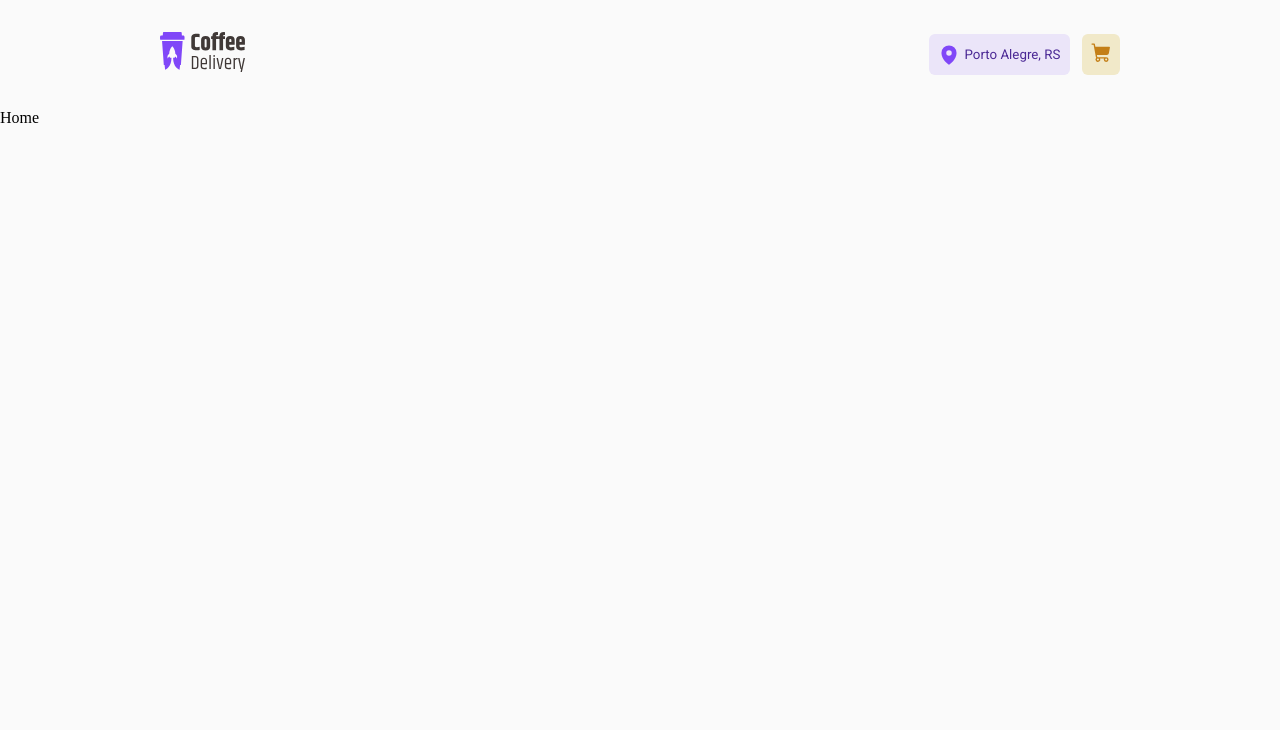
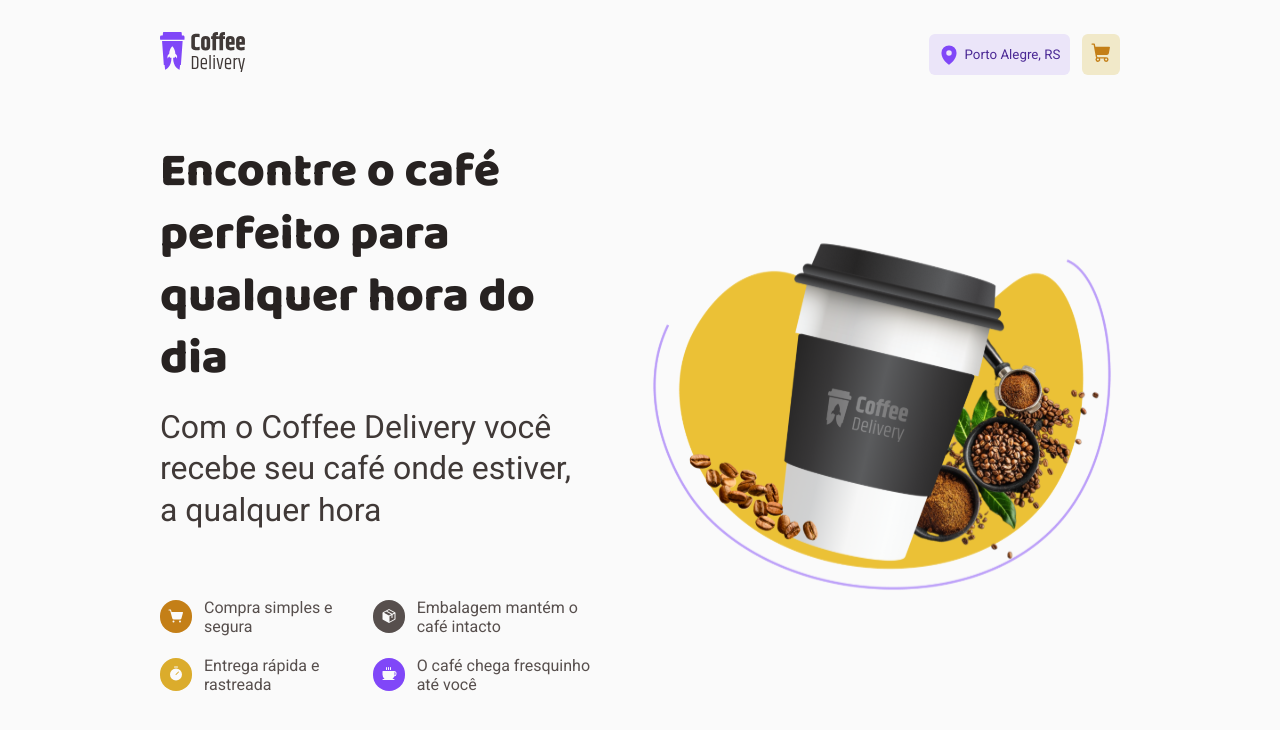
Before and after one commit to aline-doleron/ignite-coffee-delivery, a React (Vite) app: page / in a window 1280 px wide. Shown: the top 730 px of the page. Built offline with nearby package versions, Linux system fonts and the light colour scheme; the HTML template or start-up script is replaced by a standard one.

Commit message:
Add Home presentation

```diff
--- a/src/Router.tsx
+++ b/src/Router.tsx
@@ -1,12 +1,13 @@
 
 import { Route, Routes } from "react-router-dom";
 import { DefaultLayout } from "./layouts/DefaultLayout";
+import { Home } from "./pages/Home";
 
 export function Router() {
     return (
         <Routes>
             <Route path="/" element={<DefaultLayout />} >
-                <Route path="/" element={<div>Home</div>} />
+                <Route path="/" element={<Home />} />
                 <Route path="/cart" element={<div>Cart</div>} />
             </Route>
         </Routes>
--- /dev/null
+++ b/src/pages/Home/components/CoffeeOptions/index.tsx
@@ -0,0 +1,9 @@
+import { CoffeeOptionsContainer } from "./styles";
+
+export function CoffeeOptions() {
+    return (
+        <CoffeeOptionsContainer>
+
+        </CoffeeOptionsContainer>
+    )
+}
--- /dev/null
+++ b/src/pages/Home/components/CoffeeOptions/styles.ts
@@ -0,0 +1,5 @@
+import styled from "styled-components";
+
+export const CoffeeOptionsContainer = styled.section`
+
+`
--- /dev/null
+++ b/src/pages/Home/components/Presentation/index.tsx
@@ -0,0 +1,42 @@
+import { Benefits, PresentationContainer, PresentationText, ShoppingCartBenefit, TimerBenefit, PackageBenefit, CoffeeBenefit } from "./styles";
+import coffeeDeliveryImage from "../../../../assets/coffee-delivery.svg";
+import { Coffee, Package, ShoppingCartSimple, Timer } from "@phosphor-icons/react";
+
+export function Presentation() {
+    return (
+        <PresentationContainer>
+            <PresentationText>
+                <h1>Encontre o café perfeito para qualquer hora do dia</h1>
+                <h2>Com o Coffee Delivery você recebe seu café onde estiver, a qualquer hora</h2>
+
+                <Benefits>
+                    <article>
+                        <ShoppingCartBenefit>
+                            <div><ShoppingCartSimple size={16} weight="fill" /></div>
+                            <span>Compra simples e segura</span>
+                        </ShoppingCartBenefit>
+                        <TimerBenefit>
+                            <div><Timer size={16} weight="fill" /></div>
+                            <span>Entrega rápida e rastreada</span>
+                        </TimerBenefit>
+
+                    </article>
+                    <article>
+                        <PackageBenefit>
+                            <div><Package size={16} weight="fill" /></div>
+                            <span>Embalagem mantém o café intacto</span>
+                        </PackageBenefit>
+                        <CoffeeBenefit>
+                            <div><Coffee size={16} weight="fill" /></div>
+                            <span>O café chega fresquinho até você</span>
+                        </CoffeeBenefit>
+                    </article>
+                </Benefits>
+            </PresentationText>
+
+            <img src={coffeeDeliveryImage} alt="Cup of coffee" />
+
+
+        </PresentationContainer>
+    )
+}
--- /dev/null
+++ b/src/pages/Home/components/Presentation/styles.ts
@@ -0,0 +1,89 @@
+import styled from "styled-components";
+
+export const PresentationContainer = styled.section`
+    display: flex;
+    flex-direction: row;
+    justify-content: center;
+
+    gap: 3.25rem;
+`
+
+export const PresentationText = styled.div`
+
+h1 {
+    font-family: 'Baloo 2', sans-serif;
+    font-weight: 800;
+    font-size: 3rem;
+    line-height: 130%;
+    color: ${(props) => props.theme['base-title']};
+    padding-bottom: 1rem;
+}
+
+h2 {
+    font-family: 'Roboto', sans-serif;
+    font-weight: 400;
+    font-size: 2rem;
+    line-height: 130%;
+    color: ${(props) => props.theme['base-subtitle']};
+}
+
+`
+
+export const Benefits = styled.section`
+    display: flex;
+    flex-direction: row;
+    font-family: 'Roboto', sans-serif;
+    gap: 2.5rem;
+    margin-top: 4.125rem;
+
+
+    svg {
+        color: ${(props) => props.theme.background};
+
+    }
+
+
+    article {
+        display: flex;
+        flex-direction: column;
+        gap:  1.25rem;
+    }
+`
+
+export const BaseBenefits = styled.div`
+    color: ${(props) => props.theme['base-text']};
+    display: flex;
+    flex-direction: row;
+    align-items: center;
+    gap: 0.75rem;
+
+    div {
+        padding: .5rem .5rem .3rem .5rem;
+        border-radius: 1000px;
+    }
+`
+
+export const ShoppingCartBenefit = styled(BaseBenefits)`
+    div {
+        background-color: ${(props) => props.theme['yellow-dark']};
+    }
+`
+
+export const TimerBenefit = styled(BaseBenefits)`
+     div {
+        background-color: ${(props) => props.theme['yellow']};
+    }
+
+`
+export const PackageBenefit = styled(BaseBenefits)`
+     div {
+        background-color: ${(props) => props.theme['base-text']};
+    }
+
+`
+export const CoffeeBenefit = styled(BaseBenefits)`
+     div {
+        background-color: ${(props) => props.theme['purple']};
+    }
+
+`
--- a/src/pages/Home/index.tsx
+++ b/src/pages/Home/index.tsx
@@ -0,0 +1,13 @@
+import { CoffeeOptions } from "./components/CoffeeOptions";
+import { Presentation } from "./components/Presentation";
+import { HomeContainer } from "./styles";
+
+export function Home() {
+    return (
+        <HomeContainer>
+            <Presentation />
+            <CoffeeOptions />
+
+        </HomeContainer>
+    )
+}
--- a/src/pages/Home/styles.ts
+++ b/src/pages/Home/styles.ts
@@ -0,0 +1,6 @@
+import styled from "styled-components";
+
+export const HomeContainer = styled.main`
+    padding: 2rem 10rem;
+
+`
```
Also changed, not shown: src/assets/coffee-delivery.svg (added).
